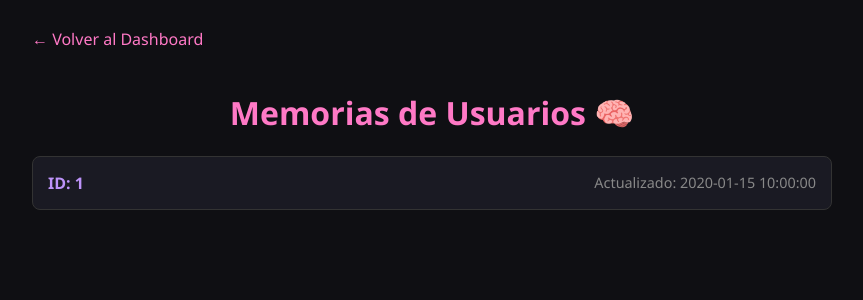
After one commit to HakkaYoro/Hakkurin, a FastAPI app: template web/templates/memories.html in a window 1280 px wide. The commit adds this page. Shown: the top 300 px of the page, without its empty margins (208-1071 px from the left). Run offline with FastAPI, Linux system fonts and the light colour scheme; the template is opened without the code that fills it: most values are stand-ins (such as "Sample title", 1, 10 or a date in 2020).

Commit message:
Feat: Add WebUI memory viewer

```diff
--- a/web/app.py
+++ b/web/app.py
@@ -54,5 +54,40 @@ async def update_config(
 
     return RedirectResponse(url="/?saved=true", status_code=303)
 
+    return RedirectResponse(url="/?saved=true", status_code=303)
+
+@app.get("/memories", response_class=HTMLResponse)
+async def list_memories(request: Request):
+    summary_dir = "data/memory/summaries"
+    memories = []
+    if os.path.exists(summary_dir):
+        for filename in os.listdir(summary_dir):
+            if filename.endswith(".txt"):
+                user_id = filename.replace(".txt", "")
+                # Intentar obtener fecha de modificación
+                mod_time = os.path.getmtime(os.path.join(summary_dir, filename))
+                from datetime import datetime
+                date_str = datetime.fromtimestamp(mod_time).strftime('%Y-%m-%d %H:%M:%S')
+                memories.append({"user_id": user_id, "date": date_str})
+
+    return templates.TemplateResponse("memories.html", {
+        "request": request,
+        "memories": memories
+    })
+
+@app.get("/memories/{user_id}", response_class=HTMLResponse)
+async def view_memory(request: Request, user_id: str):
+    file_path = f"data/memory/summaries/{user_id}.txt"
+    content = "No se encontró memoria para este usuario."
+    if os.path.exists(file_path):
+        with open(file_path, "r", encoding="utf-8") as f:
+            content = f.read()
+
+    return templates.TemplateResponse("memory_view.html", {
+        "request": request,
+        "user_id": user_id,
+        "content": content
+    })
+
 def run_web_server():
     uvicorn.run(app, host="0.0.0.0", port=8000, log_level="info")
--- /dev/null
+++ b/web/templates/memories.html
@@ -0,0 +1,108 @@
+<!DOCTYPE html>
+<html lang="es">
+
+<head>
+    <meta charset="UTF-8">
+    <meta name="viewport" content="width=device-width, initial-scale=1.0">
+    <title>Memorias - Hakkurin</title>
+    <style>
+        :root {
+            --bg-color: #0f0f13;
+            --card-bg: #1a1a23;
+            --text-color: #e0e0e0;
+            --accent-color: #ff79c6;
+            --secondary-accent: #bd93f9;
+        }
+
+        body {
+            background-color: var(--bg-color);
+            color: var(--text-color);
+            font-family: 'Segoe UI', sans-serif;
+            padding: 20px;
+            display: flex;
+            justify-content: center;
+        }
+
+        .container {
+            width: 100%;
+            max-width: 800px;
+        }
+
+        h1 {
+            color: var(--accent-color);
+            text-align: center;
+        }
+
+        .memory-list {
+            list-style: none;
+            padding: 0;
+        }
+
+        .memory-item {
+            background-color: var(--card-bg);
+            margin-bottom: 10px;
+            padding: 15px;
+            border-radius: 8px;
+            display: flex;
+            justify-content: space-between;
+            align-items: center;
+            border: 1px solid #333;
+            transition: transform 0.2s;
+        }
+
+        .memory-item:hover {
+            transform: translateX(5px);
+            border-color: var(--secondary-accent);
+        }
+
+        .user-id {
+            font-weight: bold;
+            color: var(--secondary-accent);
+        }
+
+        .date {
+            color: #888;
+            font-size: 0.9em;
+        }
+
+        a {
+            text-decoration: none;
+            color: inherit;
+            display: block;
+            width: 100%;
+        }
+
+        .back-btn {
+            display: inline-block;
+            margin-bottom: 20px;
+            color: var(--accent-color);
+            text-decoration: none;
+        }
+    </style>
+</head>
+
+<body>
+    <div class="container">
+        <a href="/" class="back-btn">← Volver al Dashboard</a>
+        <h1>Memorias de Usuarios 🧠</h1>
+
+        {% if not memories %}
+        <p style="text-align: center; color: #888;">No hay memorias guardadas aún.</p>
+        {% else %}
+        <ul class="memory-list">
+            {% for mem in memories %}
+            <li>
+                <a href="/memories/{{ mem.user_id }}">
+                    <div class="memory-item">
+                        <span class="user-id">ID: {{ mem.user_id }}</span>
+                        <span class="date">Actualizado: {{ mem.date }}</span>
+                    </div>
+                </a>
+            </li>
+            {% endfor %}
+        </ul>
+        {% endif %}
+    </div>
+</body>
+
+</html>
```
Also changed, not shown: web/templates/index.html (+0 -14 lines), web/templates/memory_view.html (added, +63 -0 lines).
